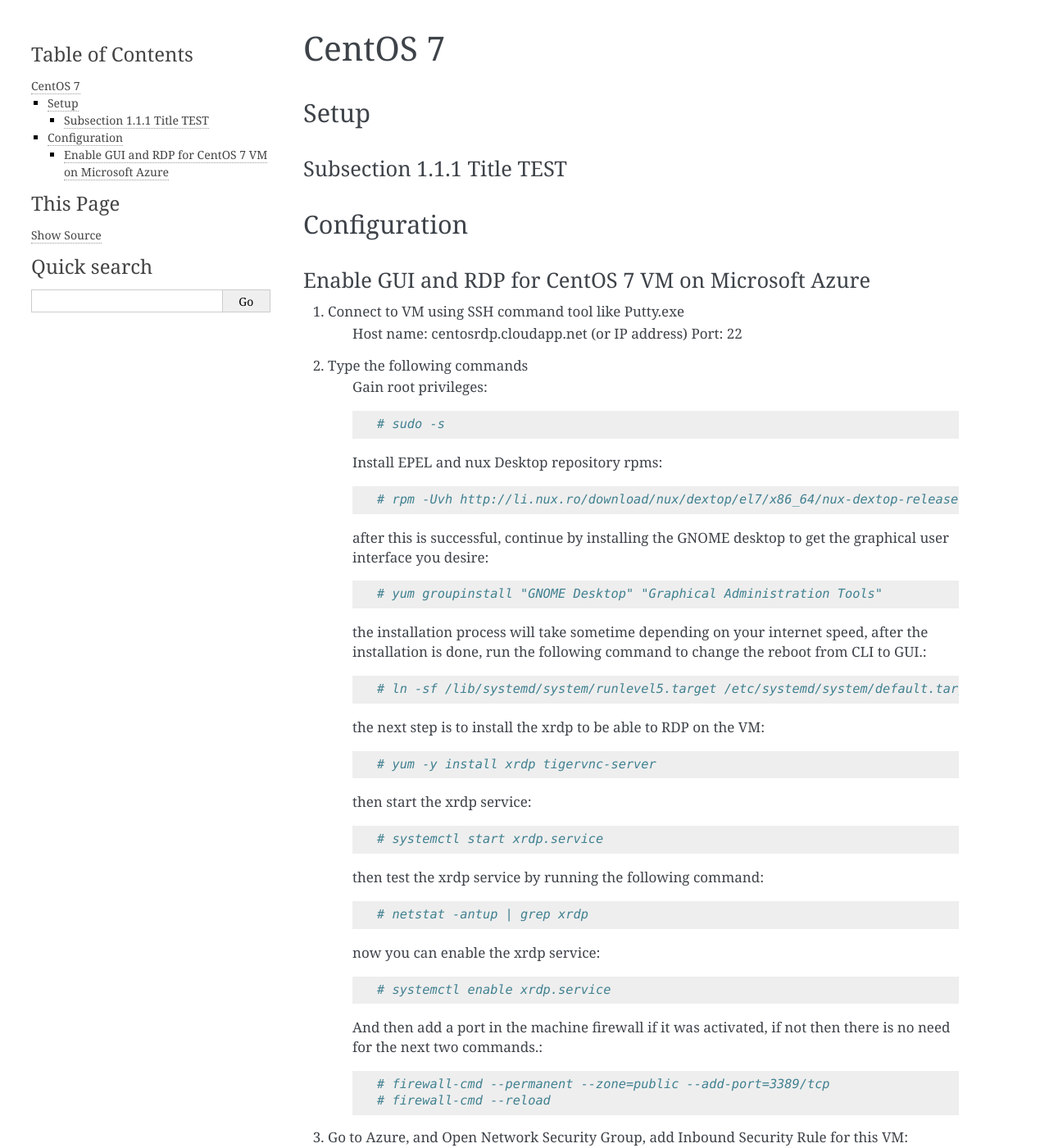
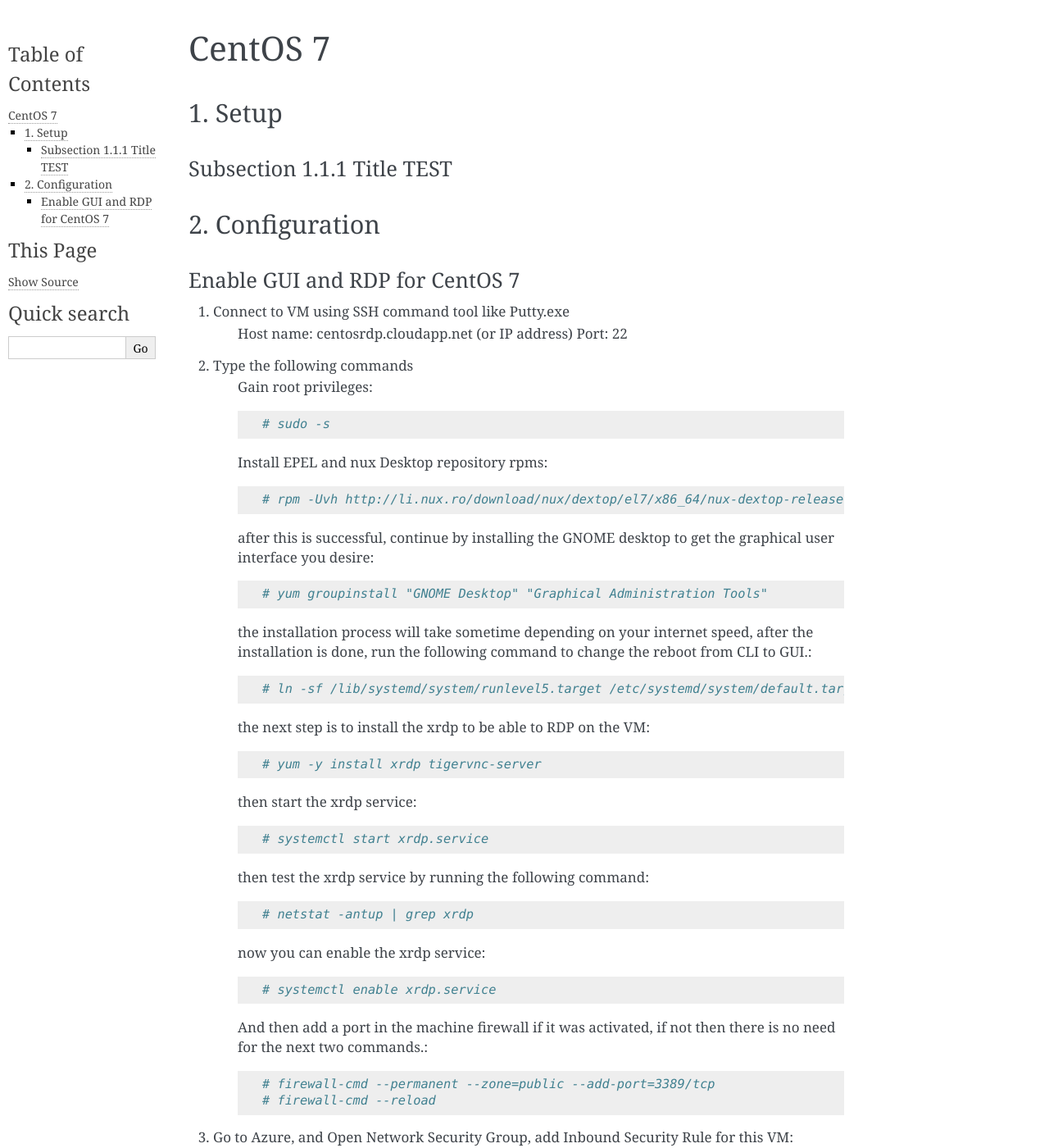
Before and after one commit to tuyennguyensiliconspots/ProgrammingLanguages, a Sphinx documentation site: the page built from source/centos7.rst, in a window 1280 px wide and 1400 px high. Shown: the whole window at 82% size. Built offline with Sphinx 7.4.7, drawn with Linux system fonts in a browser that asks for light colours.

Commit message:
Update Alabaster theme

```diff
--- a/source/centos7.rst
+++ b/source/centos7.rst
@@ -1,17 +1,17 @@
 CentOS 7
 ===============
 
-Setup
+1.  Setup
 -----------------
 
 Subsection 1.1.1 Title TEST
 ~~~~~~~~~~~~~~~~~~~~~~~~~~~
 
-Configuration
+2. Configuration
 -----------------
 
-Enable GUI and RDP for CentOS 7 VM on Microsoft Azure
-~~~~~~~~~~~~~~~~~~~~~~~~~~~~~~~~~~~~~~~~~~~~~~~~~~~~~
+Enable GUI and RDP for CentOS 7
+~~~~~~~~~~~~~~~~~~~~~~~~~~~~~~~
 
 1. Connect to VM using SSH command tool like Putty.exe
     Host name: centosrdp.cloudapp.net (or IP address)
--- a/source/conf.py
+++ b/source/conf.py
@@ -87,8 +87,8 @@
 html_theme_options = {
     "fixed_sidebar": "true",
     "show_powered_by": "false",
-    "page_width": "1224px",
-    "sidebar_width": "312px",
+    "page_width": "1510px",
+    "sidebar_width": "200px",
 }
 # Theme options are theme-specific and customize the look and feel of a theme
 # further.  For a list of options available for each theme, see the
```
Also changed, not shown: 10 other files.
